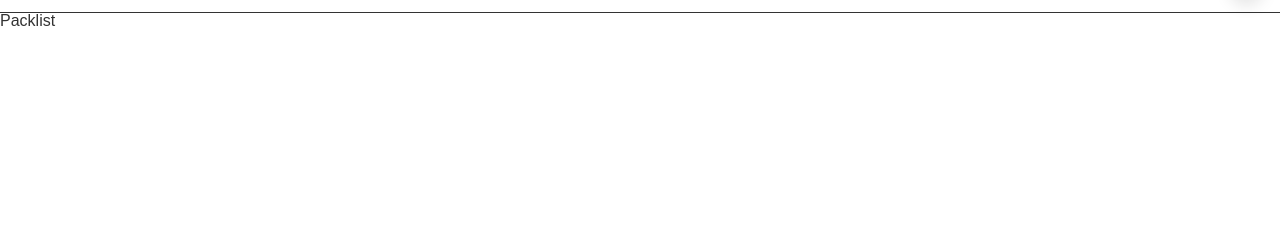
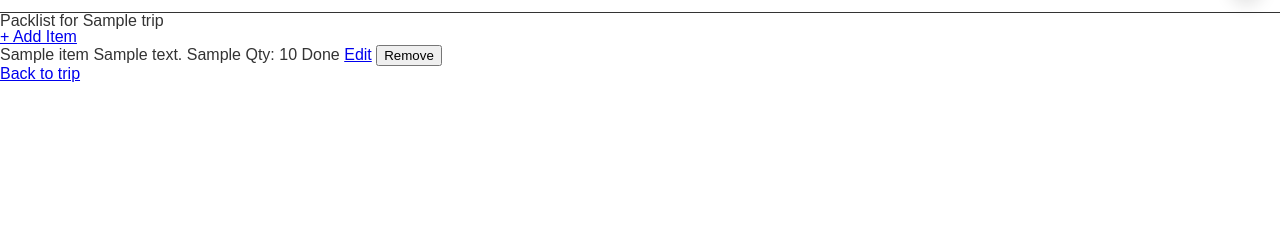
Before and after one commit to CdreKaputt/CSPB-3308-Team-4-Project, a Flask app: page /items/1 in a window 1280 px wide. Shown: the part 52-300 px from the top of the page. Run offline with Flask 3, Linux system fonts and the light colour scheme; the visitor is signed in with stand-in values (Sample User, id 1); tables that the repository leaves empty hold one stand-in row (values such as "Sample post"); some libraries are stand-ins or nearby versions.

Commit message:
added packlist and item form templates

```diff
--- a/backend/app/templates/packlist.html
+++ b/backend/app/templates/packlist.html
@@ -1,5 +1,29 @@
 {% extends "home.html" %}
 
 {% block content %}
-    <h2>Packlist</h2>
+<div class="packlist-container">
+    <header class="packlist-header">
+        <h2>Packlist for {{ trip.trip_name }}</h2>
+        <a href="{{ url_for('items.new_item', trip_id=trip.id) }}">+ Add Item</a>
+    </header>
+    <ul class="packlist-items">
+        {% for item in items %}
+        <li>
+            <span>{{ item.name }}</span>
+            {% if item.description %}<span>{{ item.description }}</span>{% endif %}
+            {% if item.category %}<span>{{ item.category }}</span>{% endif %}
+            <span>Qty: {{ item.quantity }}</span>
+            <span>{{ "Done" if item.is_completed else "Pending" }}</span>
+            <a href="{{ url_for('items.edit_item', item_id=item.id) }}">Edit</a>
+            <form action="{{ url_for('items.delete_item', item_id=item.id) }}" method="post" style="display:inline;">
+                <input type="hidden" name="csrf_token" value="{{ csrf_token() }}">
+                <button type="submit">Remove</button>
+            </form>
+        </li>
+        {% else %}
+        <li>No items on this packlist yet.</li>
+        {% endfor %}
+    </ul>
+    <a href="{{ url_for('trips.trip_show', trip_id=trip.id) }}">Back to trip</a>
+</div>
 {% endblock %}
```
Also changed, not shown: backend/app/templates/edit_item_form.html (added, +31 -0 lines), backend/app/templates/new_item_form.html (added, +27 -0 lines).
